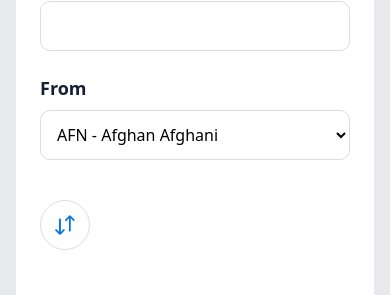
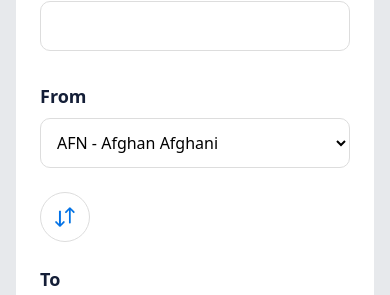
Before and after one commit to ComboTWTW/currency-rates, a React (Vite) app: page / in a window 390 px wide. Shown: the part 230-525 px from the top of the page. Built offline with nearby package versions, Linux system fonts and the light colour scheme.

Commit message:
a little changing

```diff
--- a/package.json
+++ b/package.json
@@ -17,6 +17,7 @@
     "react-burger-menu": "^3.0.9",
     "react-dom": "^18.2.0",
     "react-router-dom": "^6.8.1",
+    "react-select": "^5.7.0",
     "sort-by": "^1.2.0",
     "styled-components": "^4.4.1"
   },
--- a/src/Pages/Convert.tsx
+++ b/src/Pages/Convert.tsx
@@ -1,14 +1,14 @@
-import { styles, symbols } from '../constants/index'
 import FromTo from '../components/FromTo';
-import { apiSymbols } from '../api/api';
-import compare from '../assets/compare.jpg'
 import Amount from '../components/Amount';
+import { useState } from 'react';
 
 const Convert = () => {
 
-  //https://apilayer.com/marketplace/fixer-api#
+  const [from, setFrom] = useState<string>('');
+  const [to, setTo] = useState<string>('');
 
-  //apiSymbols().then(res => console.log(res))
+  console.log(from);
+  console.log(to);
 
   return (
     <div className='container flex flex-col items-center mt-24 px-4 mb-96'>
@@ -21,7 +21,7 @@ const Convert = () => {
           <Amount />
 
           {/* FromTo Component */}
-          <FromTo />
+          <FromTo setFrom={setFrom} setTo={setTo} />
 
         </div>
         {/* Main White Card End*/}
--- a/src/components/FromTo.tsx
+++ b/src/components/FromTo.tsx
@@ -2,15 +2,22 @@ import { Fragment } from 'react'
 import { styles, symbols } from '../constants/index'
 import compare from '../assets/compare.jpg'
 
-const FromTo = () => {
+interface Prop {
+  setFrom: any;
+  setTo: any;
+}
+
+
+const FromTo = ({ setFrom, setTo }:Prop) => {
+
   return <Fragment>
 
     {/* From Start */}
-    <div className="flex flex-col gap-2 md:min-w-0 md:flex-1">
+    <div className="flex flex-col gap-2 mt-2 md:mt-0 md:min-w-0 md:flex-1">
       <h2 className={`${styles.cardBold}`}>From</h2>
-      <select id="from" className={styles.inputBorder}>
+      <select id="from" className={styles.inputBorder} onChange={(event) => setFrom(event.target.value)}>
         {symbols.map((symbol) => (
-          <option value={symbol.symbol}>{symbol.symbol + symbol.text}</option>
+          <option value={symbol.symbol} >{symbol.symbol + symbol.text}</option>
         ))}
       </select>
     </div>
@@ -25,7 +32,7 @@ const FromTo = () => {
     {/* To Start */}
     <div className="flex flex-col gap-2 md:min-w-0 md:flex-1">
       <h2 className={`${styles.cardBold}`}>To</h2>
-      <select id="from" className={styles.inputBorder}>
+      <select id="from" className={styles.inputBorder} onChange={(event) => setTo(event.target.value)}>
           {symbols.map((symbol) => (
             <option value={symbol.symbol}>{symbol.symbol + symbol.text}</option>
           ))}
--- a/src/constants/index.ts
+++ b/src/constants/index.ts
@@ -17,7 +17,7 @@ export const styles = {
     navbar: 'bg-navbarMobile absolute transform duration-500 left-0 right-0 ml-auto mr-auto flex flex-col items-center gap-10 rounded-[10px] py-10  md:hidden',
     cardBold: 'text-bTextColor font-bold text-[1.125rem]',
     inputBorder: 'bg-white rounded-[10px] outline-none text-ellipsis py-3 px-3 border-[#dddddd] border border-solid focus:border-[#0f77e9] focus:border focus:border-solid',
-    compareButton: 'rounded-full flex justify-center items-center w-[50px] h-[50px] bg-white border border-[#dddddd] cursor-pointer mt-4 mb-4 active:border-covertBG',
+    compareButton: 'rounded-full flex justify-center items-center w-[50px] h-[50px] bg-white border border-[#dddddd] cursor-pointer active:border-covertBG',
 }
 
 export const symbols = [
```
Also changed, not shown: 1 other file (tests, documents, lock files or other folders).
